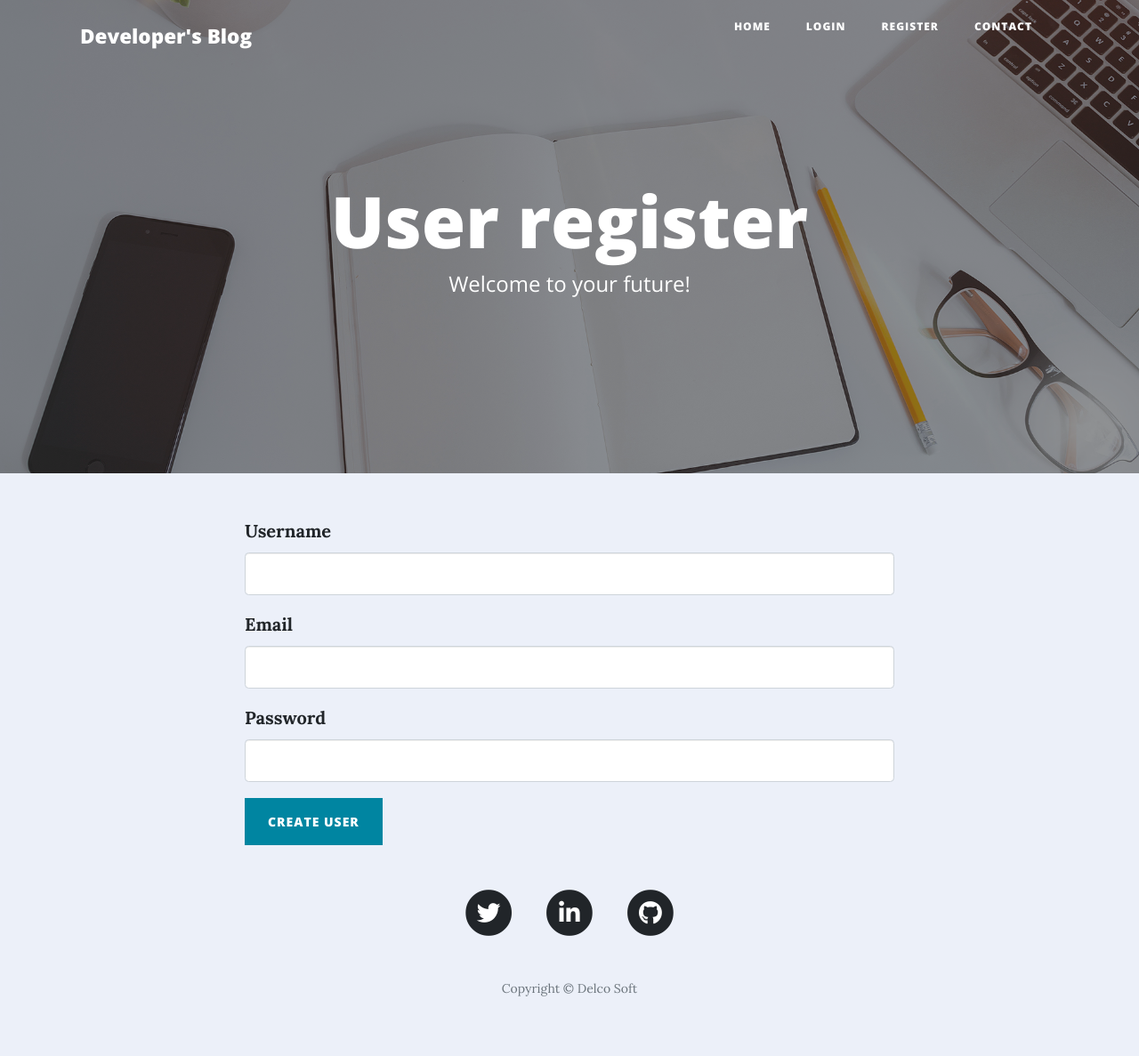
After one commit to pipemohz/Professional-portfolio, a Flask app: page /register in a window 1280 px wide. The commit adds this page. Shown: the whole page at 89% size. Run offline with Flask 2, Linux system fonts and the light colour scheme; parts of the project's set-up code (start-up, migrations or seed data) failed here and were passed over; some libraries are stand-ins or nearby versions.

Commit message:
Addition of new functions: register, login, authentication security, access control

```diff
--- a/portfolio/forms/forms.py
+++ b/portfolio/forms/forms.py
@@ -1,12 +1,29 @@
 from flask_wtf import FlaskForm
 from wtforms import StringField, SubmitField, PasswordField
 from wtforms.fields.core import FieldList, FormField
-from wtforms.validators import URL, DataRequired
+from wtforms.validators import URL, DataRequired, Email, Length
 from flask_ckeditor import CKEditorField
+
 
 class ProjectForm(FlaskForm):
     title = StringField(label="Project title", validators=[DataRequired()])
-    description = StringField(label="Project description", validators=[DataRequired()])
+    description = StringField(
+        label="Project description", validators=[DataRequired()])
     url = StringField(label="URL", validators=[DataRequired(), URL()])
-    languages = FieldList(StringField(validators=[DataRequired()]), min_entries=0)
+    languages = FieldList(StringField(
+        validators=[DataRequired()]), min_entries=0)
     submit = SubmitField("Create project")
+
+
+class RegisterForm(FlaskForm):
+    username = StringField(label="Username", validators=[DataRequired()])
+    email = StringField(label="Email", validators=[DataRequired(), Email()])
+    password = PasswordField(label="Password", validators=[
+                             DataRequired(), Length(min=5)])
+    submit = SubmitField("Create user")
+
+
+class LoginForm(FlaskForm):
+    username = StringField(label="username", validators=[DataRequired()])
+    password = PasswordField(label="password", validators=[DataRequired()])
+    submit = SubmitField(label="login")
--- a/portfolio/models/user.py
+++ b/portfolio/models/user.py
@@ -1,6 +1,8 @@
 from portfolio.db import db
+from flask_login import UserMixin
 
-class User(db.Model):
+
+class User(UserMixin, db.Model):
     __tablename__ = "users"
     id = db.Column(db.Integer, primary_key=True)
     name = db.Column(db.String(250), nullable=False)
--- a/portfolio/routes/views.py
+++ b/portfolio/routes/views.py
@@ -1,14 +1,30 @@
+from crypt import methods
+from flask import abort, flash
+from flask_login import login_required, LoginManager, login_user, logout_user
 from werkzeug.utils import redirect
 from portfolio import app
-from flask import request
 from flask.helpers import url_for
 from flask.templating import render_template
-from portfolio.forms.forms import ProjectForm
+from portfolio.forms.forms import ProjectForm, LoginForm, RegisterForm
 from portfolio.dao import *
+from portfolio.models.user import User
+
+login = LoginManager()
+login.init_app(app)
+
+
+@login.user_loader
+def load_user(user_id):
+    return db.session.query(User).get(user_id)
+
+
+@login.unauthorized_handler
+def unauthorized():
+    return abort(401, 'You must be logged in to access this route')
 
 
 @app.route('/index')
-@app.route('/', methods=['GET','POST'])
+@app.route('/', methods=['GET', 'POST'])
 def index():
     projects = get_projects()
     return render_template('index.html', projects=projects)
@@ -21,7 +37,40 @@ def contact():
 # FIXME: Error in delete button for languages field after validation of form
 
 
-@app.route('/add', methods=['GET','POST'])
+@app.route('/register', methods=['GET', 'POST'])
+def register():
+    form = RegisterForm()
+    if form.validate_on_submit():
+        create_user(form)
+        return redirect(url_for('index'))
+    return render_template('register.html', form=form)
+
+
+@app.route('/login', methods=['GET', 'POST'])
+def login():
+    form = LoginForm()
+    if form.validate_on_submit():
+        if get_user(form):
+            user = get_user(form)
+            if valid_password(user, form.password.data):
+                login_user(user)
+                return redirect(url_for('index'))
+            else:
+                flash(message="The password does not match.")
+        else:
+            flash(message="The user does not exists.")
+    return render_template('login.html', form=form)
+
+
+@app.route('/logout', methods=['GET'])
+@login_required
+def logout():
+    logout_user()
+    return redirect(url_for('index'))
+
+
+@app.route('/add', methods=['GET', 'POST'])
+@login_required
 def add():
     form = ProjectForm()
     if form.validate_on_submit():
@@ -30,12 +79,16 @@ def add():
         return redirect(url_for('index'))
     return render_template('add.html', form=form, action='add')
 
+
 @app.route('/delete/<int:id>', methods=['GET'])
+@login_required
 def delete(id):
     delete_project(project_id=id)
     return redirect(url_for('index'))
 
-@app.route('/edit/<int:id>', methods=['GET','POST'])
+
+@app.route('/edit/<int:id>', methods=['GET', 'POST'])
+@login_required
 def edit(id):
     form = ProjectForm()
     if form.validate_on_submit():
--- a/portfolio/templates/add.html
+++ b/portfolio/templates/add.html
@@ -14,7 +14,7 @@
       <div class="row">
         <div class="col-lg-8 col-md-10 mx-auto">
           <div class="page-heading">
-            <h1>New Post</h1>
+            <h1>New Project</h1>
             <span class="subheading">This is a new project!</span>
           </div>
         </div>
--- a/portfolio/templates/header.html
+++ b/portfolio/templates/header.html
@@ -30,7 +30,7 @@
   <!-- Navigation -->
   <nav class="navbar navbar-expand-lg navbar-light fixed-top" id="mainNav">
     <div class="container">
-      <a class="navbar-brand" href="#">Developer's Blog</a>
+      <a class="navbar-brand" href="{{ url_for('index') }}">Developer's Blog</a>
       <button class="navbar-toggler navbar-toggler-right" type="button" data-toggle="collapse" data-target="#navbarResponsive" aria-controls="navbarResponsive" aria-expanded="false" aria-label="Toggle navigation">
         Menu
         <i class="fas fa-bars"></i>
@@ -38,18 +38,21 @@
       <div class="collapse navbar-collapse" id="navbarResponsive">
         <ul class="navbar-nav ml-auto">
           <li class="nav-item">
-            <a class="nav-link" href="#">Home</a>
+            <a class="nav-link" href="{{ url_for('index') }}">Home</a>
           </li>
+          {% if not current_user.is_authenticated: %}
+            <li class="nav-item">
+              <a class="nav-link" href="{{ url_for('login') }}">Login</a>
+            </li>
+          {% endif %}
           <li class="nav-item">
-            <a class="nav-link" href="#">Login</a>
+            <a class="nav-link" href="{{ url_for('register') }}">Register</a>
           </li>
-          <li class="nav-item">
-            <a class="nav-link" href="#">Register</a>
-          </li>
-
-          <li class="nav-item">
-            <a class="nav-link" href="#">Log Out</a>
-          </li>
+          {% if current_user.is_authenticated: %}
+            <li class="nav-item">
+              <a class="nav-link" href="{{ url_for('logout')}}">Log Out</a>
+            </li>
+          {% endif %}
           <li class="nav-item">
             <a class="nav-link" href="{{url_for('contact')}}">Contact</a>
           </li>
--- /dev/null
+++ b/portfolio/templates/register.html
@@ -0,0 +1,33 @@
+{% extends 'bootstrap/base.html' %}
+{% import "bootstrap/wtf.html" as wtf %}
+
+{% block content %}
+{% include 'header.html' %}
+
+<header class="masthead" style="background-image: url('{{ url_for('static', filename='img/edit-bg.jpg')}}')">
+    <div class="overlay"></div>
+    <div class="container">
+      <div class="row">
+        <div class="col-lg-8 col-md-10 mx-auto">
+          <div class="page-heading">
+            <h1>User register</h1>
+            <span class="subheading">Welcome to your future!</span>
+          </div>
+        </div>
+      </div>
+    </div>
+  </header>
+
+<div class="container">
+    <div class="row">
+        <div class="col-lg-8 col-md-10 mx-auto">
+            {{ wtf.quick_form(form, novalidate=True, button_map={"submit": "primary"})}}
+        </div>
+    </div>
+
+</div>
+
+
+
+{% include 'footer.html' %}
+{% endblock %}
```
Also changed, not shown: portfolio/dao.py (+27 -4 lines), portfolio/templates/index.html (+15 -6 lines), portfolio/templates/login.html (added, +40 -0 lines), run.py (+7 -8 lines), portfolio/database/portfolio.db, portfolio/models/project.py (line endings or trailing spaces).
